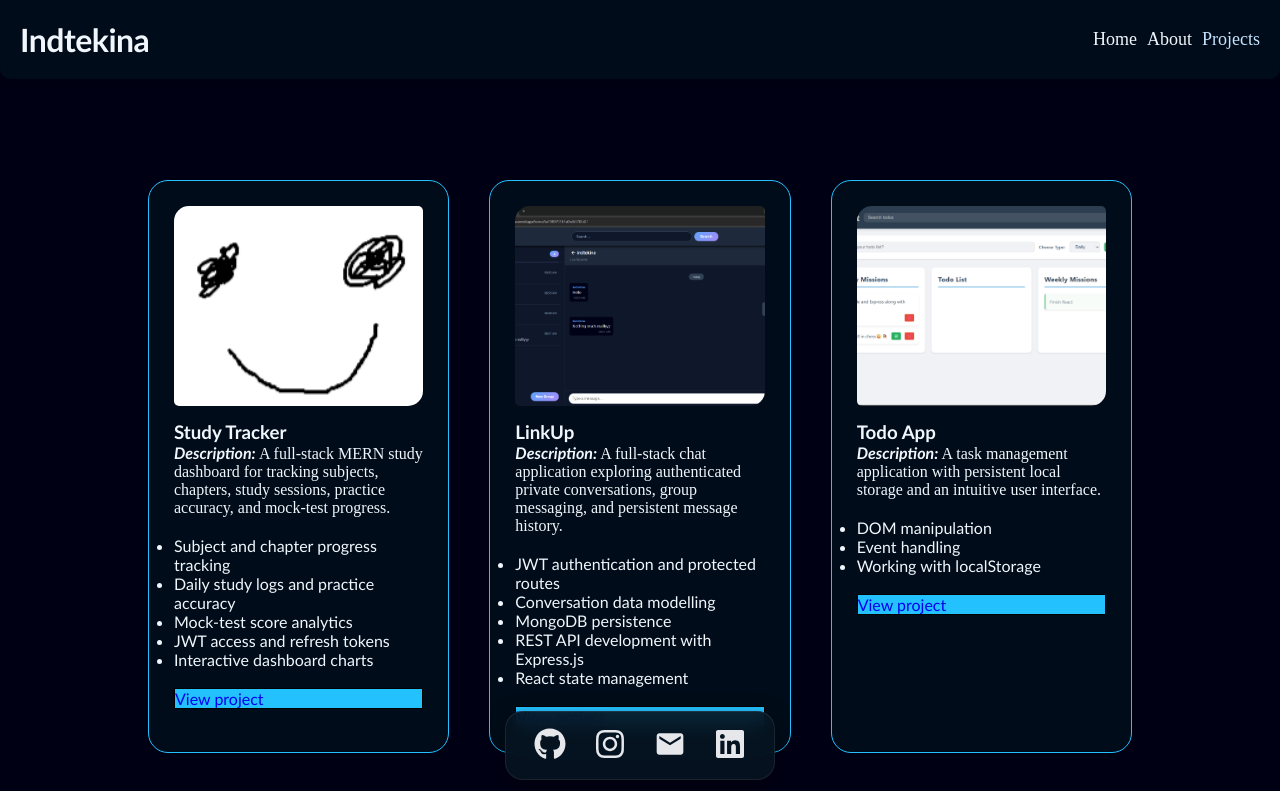
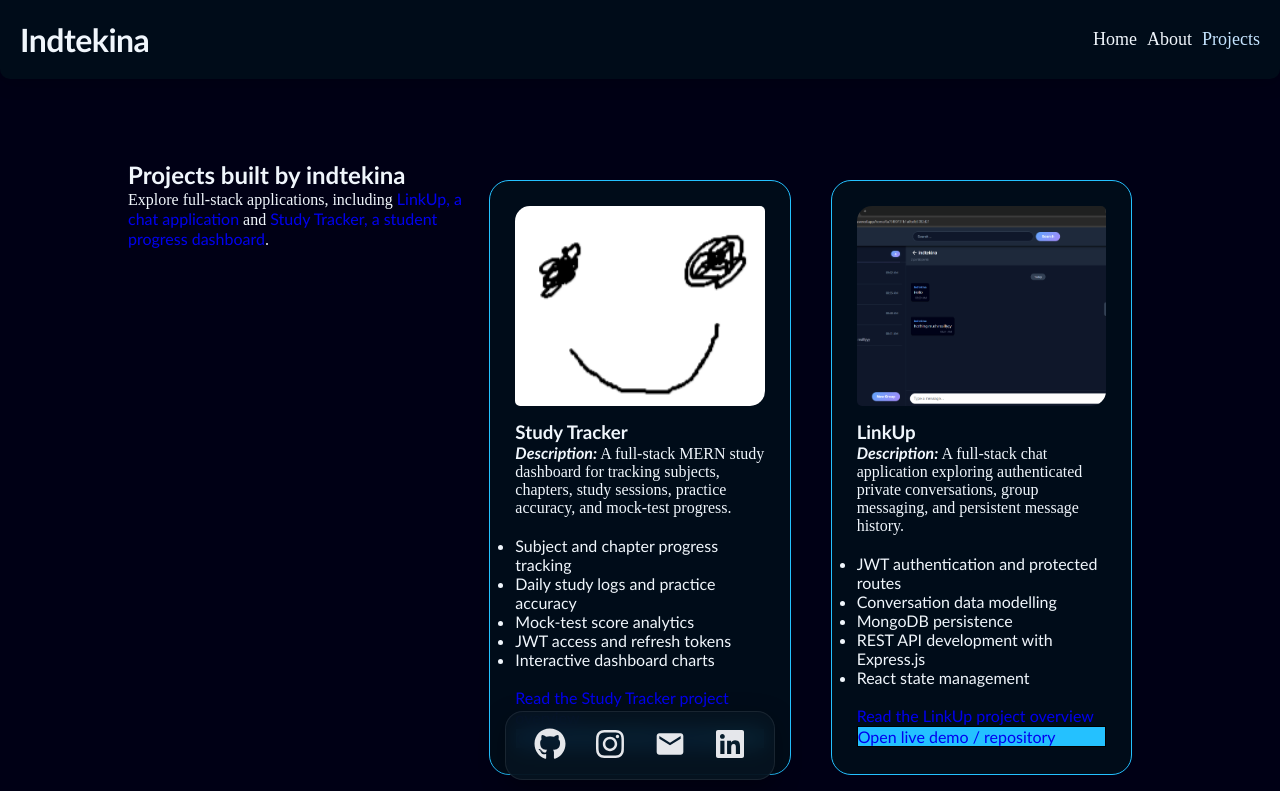
Before and after one commit to indtekina2/indtekina, a React (Vite) app: page /projects in a window 1280 px wide. Shown: the top 791 px of the page. Built offline with nearby package versions, Linux system fonts and the light colour scheme.

Commit message:
Improve portfolio SEO and project discoverability

```diff
--- a/src/Pages/Projects/Projects.jsx
+++ b/src/Pages/Projects/Projects.jsx
@@ -1,15 +1,29 @@
-import React from 'react'
-import './project.css'
+import React from "react";
+import { Link } from "react-router-dom";
+import "./project.css";
 
-import projects from '../../assets/data';
-
-import Card from '../../Components/Card'
+import projects from "../../assets/data";
+import Card from "../../Components/Card";
+import SEO from "../../Components/SEO";
 
 function Projects() {
   return (
     <div className="projectContainer">
+      <SEO
+        title="Projects by indtekina | LinkUp, Study Tracker & Web Apps"
+        description="Explore full-stack projects built by indtekina, including LinkUp, a chat application, and Study Tracker, a student progress dashboard."
+        path="/projects"
+      />
       <div className="spacer"></div>
-      <div className="project_hero">
+      <section className="project_hero" aria-labelledby="projects-heading">
+        <div className="projects-intro">
+          <h1 id="projects-heading">Projects built by indtekina</h1>
+          <p>
+            Explore full-stack applications, including{" "}
+            <Link to="/projects/linkup">LinkUp, a chat application</Link> and{" "}
+            <Link to="/projects/study-tracker">Study Tracker, a student progress dashboard</Link>.
+          </p>
+        </div>
         {projects.map((project) => (
           <Card
             key={project.id}
@@ -18,11 +32,12 @@ function Projects() {
             description={project.description}
             lessons={project.lessons}
             link={project.link}
+            detailUrl={project.detailUrl}
           />
         ))}
-      </div>
+      </section>
     </div>
   );
 }
 
-export default Projects
+export default Projects;
```
